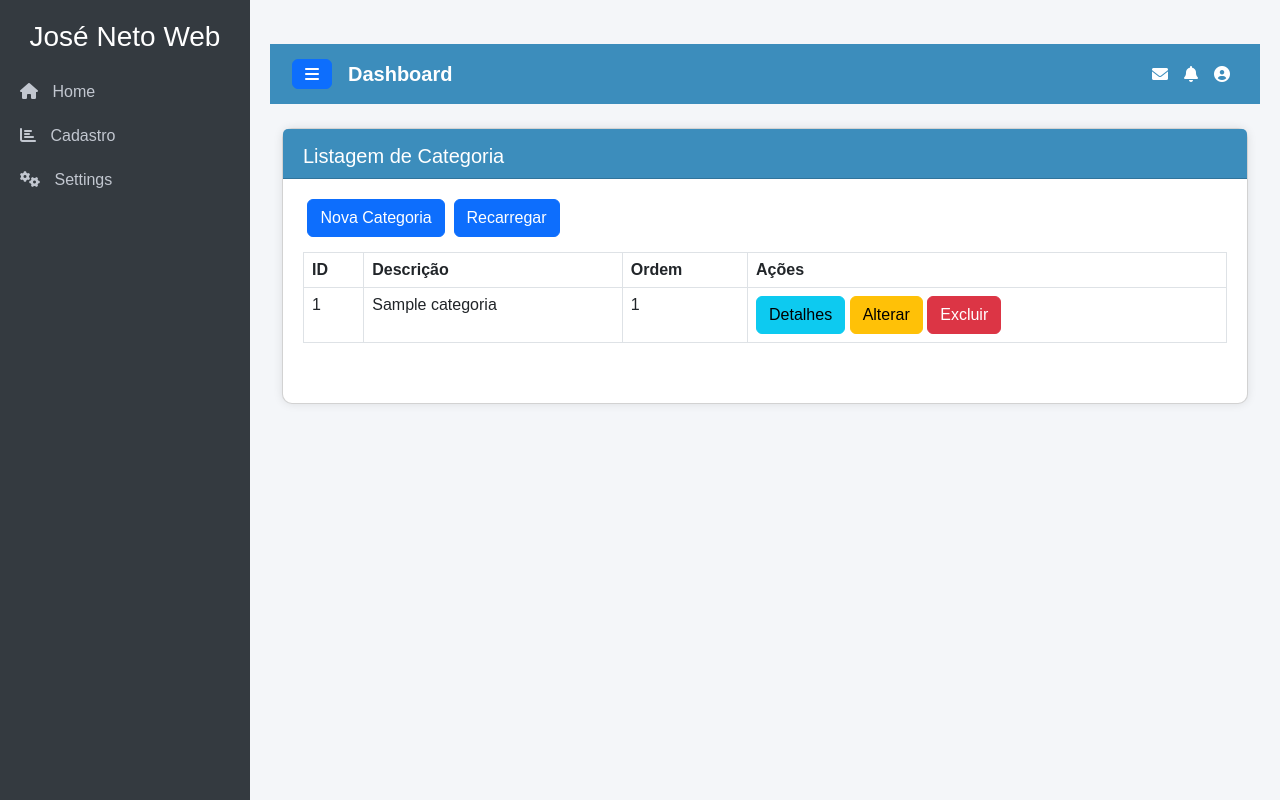
After one commit to NTDias/cadweb, a Django app: page /categoria/ in a window 1280 px wide. The commit adds this page. Run offline with Django 4.2, Linux system fonts and the light colour scheme; tables that the repository leaves empty hold one stand-in row (values such as "Sample post"); some libraries are stand-ins or nearby versions.

Commit message:
Atualizações 2 josé Neto Web

```diff
--- a/home/models.py
+++ b/home/models.py
@@ -1,2 +1,10 @@
 import locale
 from django.db import models
+
+class Categoria(models.Model):
+    nome = models.CharField(max_length=100)
+    ordem = models.IntegerField()
+
+
+    def __str__(self):
+        return self.nome
--- a/home/urls.py
+++ b/home/urls.py
@@ -3,4 +3,5 @@ from . import views
 
 urlpatterns = [
     path('', views.index, name="index"),
+    path('categoria/', views.categoria, name="categoria"),
 ]
--- a/home/views.py
+++ b/home/views.py
@@ -1,6 +1,13 @@
 from django.shortcuts import render
 
+from .models import *
 
 
 def index(request):
     return render(request,'index.html')
+
+def categoria(request):
+    contexto = {
+        'lista': Categoria.objects.all().order_by('-id'),
+    }
+    return render(request, 'categoria/lista.html',contexto)
--- a/pweb/settings.py
+++ b/pweb/settings.py
@@ -79,11 +79,9 @@ WSGI_APPLICATION = 'pweb.wsgi.application'
 # https://docs.djangoproject.com/en/4.2/ref/settings/#databases
 
 DATABASES = {
-   'default': {
-        'ENGINE': 'django.db.backends.sqlite3',
-        'NAME': BASE_DIR / 'db.sqlite3',
-    }
+   'default':dj_database_url.parse ('postgresql://neondb_owner:npg_q9zCpixoZ7Yg@ep-wispy-hall-acfqg4by-pooler.sa-east-1.aws.neon.tech/neondb?sslmode=require')
 }
+
 
 
 
--- a/templates/base.html
+++ b/templates/base.html
@@ -22,7 +22,7 @@
     <!-- Sidebar -->
     <div class="sidebar" id="sidebar">
         <div class="text-center text-white mb-3">
-            <h3>Cad Web</h3>
+            <h3>José Neto Web</h3>
         </div>
         {% include 'menu.html' %}
     </div>
--- /dev/null
+++ b/templates/categoria/lista.html
@@ -0,0 +1,45 @@
+lista
+txt
+{% extends 'base.html' %}
+﻿
+{% block titulo_conteudo  %} Listagem de Categoria {% endblock %}
+﻿
+{% block conteudo  %}
+﻿
+<button onclick="location.href=''"  class="btn btn-primary">Nova Categoria </button>
+﻿
+<button onclick="location.href=''"  class="btn btn-primary">Recarregar </button>
+﻿
+<table style="margin-top:15px" class="table table-bordered table-hover">
+    <thead class="thead-dark">
+﻿
+        <tr>
+            <th scope="col">ID</th>
+            <th scope="col">Descrição</th>
+            <th scope="col">Ordem</th>
+            <th scope="col">Ações</th>
+        </tr>
+    </thead>
+
+    <tbody>
+        {% for item in lista %}
+        <tr>
+            <td>{{item.id}}</td>
+            <td> {{item.nome}} </td>
+            <td> {{item.ordem}} </td>
+            <td>
+                <button onclick="location='#'" class="btn btn-info">Detalhes </button>
+                <button onclick="location='#'"  class="btn btn-warning">Alterar </button>
+                <a href="#" class="btn btn-danger"
+                onclick="return confirm('Tem certeza que deseja remover este registro?');">Excluir</a>
+            </td>
+        </tr>
+        {% endfor %}
+     </tbody>
+﻿
+</table>
+﻿
+
+
+﻿
+{% endblock %}
--- a/templates/menu.html
+++ b/templates/menu.html
@@ -6,7 +6,7 @@
         <a href="#" class="nav-link"><i class="fas fa-chart-bar"></i> <span>Cadastro</span></a>
         <ul class="submenu nav flex-column">
             <li class="nav-item">
-                <a href="#" class="nav-link">Categorias</a>
+                <a href="{% url "categoria" %}" class="nav-link">Categorias</a>
             </li>
 
             <li class="nav-item">
```
Also changed, not shown: home/migrations/0001_initial.py (added).
